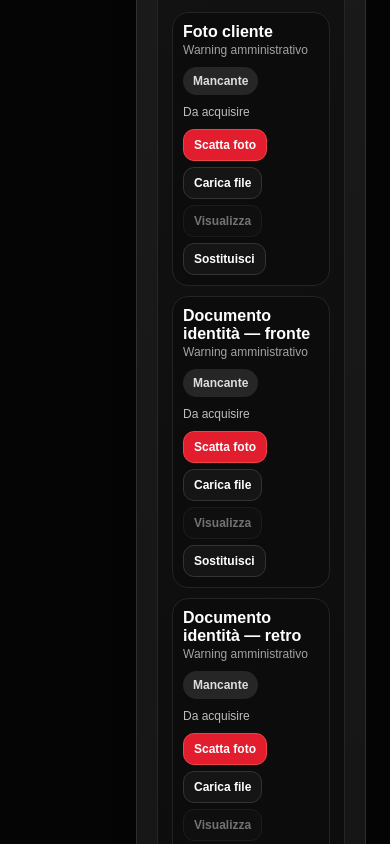
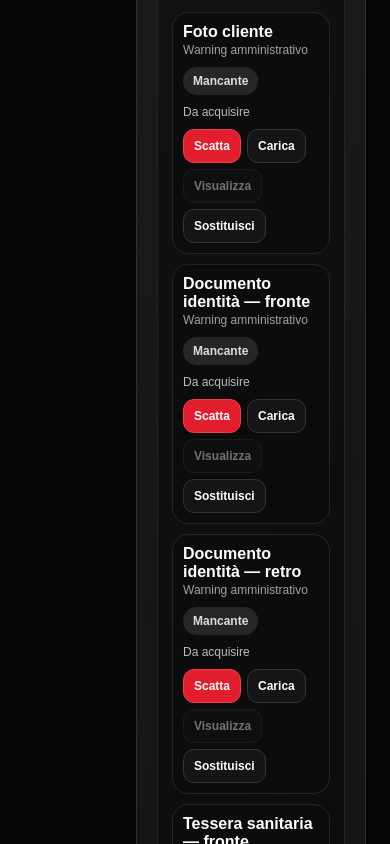
Before and after one commit to BodyGate/bodygate-admin, a Next.js app: page /customers/new in a window 390 px wide. Shown: the part 3160-4004 px from the top of the page. Built offline with nearby package versions, Linux system fonts and the light colour scheme; no server answers.

Commit message:
Fix native tablet document scanner inputs

```diff
--- a/app/customers/components/CustomerDocumentRows.tsx
+++ b/app/customers/components/CustomerDocumentRows.tsx
@@ -1,6 +1,6 @@
 "use client";
 
-import { useEffect, useMemo, useState } from "react";
+import { useEffect, useId, useMemo, useState } from "react";
 import DocumentScannerDrawer from "./DocumentScannerDrawer";
 import type { ScannerDocumentType } from "./documentScannerUtils";
 
@@ -52,7 +52,8 @@ function documentUrl(type: ScannerDocumentType, customer: any, doc?: ExistingDoc
 
 export default function CustomerDocumentRows({ customerId, customer, pendingDocuments = {}, onPendingChange, onUploaded, compactTitle = "Documenti e certificato" }: Props) {
   const [docs, setDocs] = useState<ExistingDocument[]>([]);
-  const [active, setActive] = useState<Row | null>(null);
+  const inputNamespace = useId().replace(/:/g, "");
+  const [active, setActive] = useState<(Row & { initialFile?: File; initialMode?: "camera" | "file" }) | null>(null);
   const [busyType, setBusyType] = useState<string>("");
   const [error, setError] = useState("");
 
@@ -70,6 +71,16 @@ export default function CustomerDocumentRows({ customerId, customer, pendingDocu
     docs.forEach((doc) => { if (doc.document_type && !map.has(doc.document_type)) map.set(doc.document_type, doc); });
     return map;
   }, [docs]);
+
+  function openScanner(row: Row, initialMode: "camera" | "file", initialFile?: File) {
+    setError("");
+    setActive({ ...row, initialMode, initialFile });
+  }
+
+  function handleNativeFileChange(row: Row, initialMode: "camera" | "file", file?: File) {
+    if (!file) return;
+    openScanner(row, initialMode, file);
+  }
 
   async function handleConfirm(file: File, metadata: any) {
     const type = metadata.documentType as ScannerDocumentType;
@@ -114,19 +125,29 @@ export default function CustomerDocumentRows({ customerId, customer, pendingDocu
       .row { display:grid; grid-template-columns:minmax(150px,1fr) 128px minmax(120px,1fr) auto; gap:10px; align-items:center; border:1px solid #242424; border-radius:16px; padding:10px; background:#0c0c0c; }
       .name { font-weight:900; } .sub { color:#a3a3a3; font-size:12px; margin-top:2px; }
       .badge { justify-self:start; border-radius:999px; padding:7px 10px; font-size:12px; font-weight:900; background:#262626; color:#ddd; } .valid,.uploaded{background:#052e18;color:#86efac}.expired,.non_operational,.error{background:#3b0711;color:#fda4af}.needs_dates{background:#422006;color:#fcd34d}
-      .detail { color:#bdbdbd; font-size:12px; } .actions{display:flex;gap:6px;flex-wrap:wrap;justify-content:flex-end} button{border:1px solid #333;background:#151515;color:#fff;border-radius:11px;padding:8px 10px;font-size:12px;font-weight:900;cursor:pointer} button.primary{background:#e11d2e;border-color:#ef4444} button:disabled{opacity:.42;cursor:not-allowed}.errorline{color:#fb7185;font-weight:800;font-size:13px;padding:0 4px}@media(max-width:820px){.row{grid-template-columns:1fr}.actions{justify-content:flex-start}}
+      .detail { color:#bdbdbd; font-size:12px; } .actions{display:flex;gap:6px;flex-wrap:wrap;justify-content:flex-end}.native-file{position:absolute;width:1px;height:1px;margin:-1px;padding:0;border:0;opacity:0;overflow:hidden;clip:rect(0 0 0 0);clip-path:inset(50%);white-space:nowrap;pointer-events:none}.buttonlike,button{border:1px solid #333;background:#151515;color:#fff;border-radius:11px;padding:8px 10px;font-size:12px;font-weight:900;cursor:pointer;text-decoration:none;line-height:1;display:inline-flex;align-items:center;justify-content:center;min-height:34px;-webkit-tap-highlight-color:transparent;touch-action:manipulation}.buttonlike.primary,button.primary{background:#e11d2e;border-color:#ef4444}.buttonlike.disabled,button:disabled{opacity:.42;cursor:not-allowed;pointer-events:none}.errorline{color:#fb7185;font-weight:800;font-size:13px;padding:0 4px}@media(max-width:820px){.row{grid-template-columns:1fr}.actions{justify-content:flex-start}}
     `}</style>
     <div className="head"><div><b>{compactTitle}</b><br/><span>Scanner compatto per reception e tablet</span></div></div>
     {rows.map((row) => {
       const status = statusFor(row); const doc = byType.get(row.type); const url = documentUrl(row.type, customer, doc, pendingDocuments[row.type]); const critical = row.type === "medical_certificate" && !["valid"].includes(status);
+      const cameraInputId = `${inputNamespace}-${row.type}-camera`;
+      const fileInputId = `${inputNamespace}-${row.type}-file`;
+      const disabled = busyType === row.type;
       return <div className="row" key={row.type}>
         <div><div className="name">{row.title}{row.side ? ` — ${row.side}` : ""}</div><div className="sub">{critical ? "Bloccante accesso" : row.optional ? "Opzionale" : "Warning amministrativo"}</div></div>
         <div className={`badge ${status}`}>{labels[status]}</div>
         <div className="detail">{row.type === "medical_certificate" ? `${pendingDocuments.medical_certificate?.validFrom || customer?.medical_certificate_start_date || customer?.medical_certificate_start || "data inizio mancante"} → ${pendingDocuments.medical_certificate?.validUntil || customer?.medical_certificate_end_date || customer?.medical_certificate_end || "data fine mancante"}` : doc?.created_at ? `Aggiornato ${new Date(doc.created_at).toLocaleDateString("it-IT")}` : pendingDocuments[row.type] ? "Pronto per salvataggio cliente" : "Da acquisire"}</div>
-        <div className="actions"><button type="button" className="primary" onClick={() => setActive(row)} disabled={busyType === row.type}>Scatta foto</button><button type="button" onClick={() => setActive(row)} disabled={busyType === row.type}>Carica file</button><button type="button" onClick={() => url && window.open(url, "_blank", "noopener,noreferrer")} disabled={!url}>Visualizza</button><button type="button" onClick={() => setActive(row)} disabled={busyType === row.type}>{url || doc ? "Sostituisci" : "Sostituisci"}</button></div>
+        <div className="actions">
+          <input id={cameraInputId} className="native-file" type="file" accept="image/*" capture="environment" disabled={disabled} onChange={(e) => { handleNativeFileChange(row, "camera", e.currentTarget.files?.[0]); e.currentTarget.value = ""; }} />
+          <label className={`buttonlike primary${disabled ? " disabled" : ""}`} htmlFor={disabled ? undefined : cameraInputId} aria-disabled={disabled}>Scatta</label>
+          <input id={fileInputId} className="native-file" type="file" accept="image/*,.pdf" disabled={disabled} onChange={(e) => { handleNativeFileChange(row, "file", e.currentTarget.files?.[0]); e.currentTarget.value = ""; }} />
+          <label className={`buttonlike${disabled ? " disabled" : ""}`} htmlFor={disabled ? undefined : fileInputId} aria-disabled={disabled}>Carica</label>
+          <button type="button" onClick={() => url && window.open(url, "_blank", "noopener,noreferrer")} disabled={!url}>Visualizza</button>
+          <button type="button" onClick={() => openScanner(row, "file")} disabled={disabled}>{url || doc ? "Sostituisci" : "Sostituisci"}</button>
+        </div>
       </div>;
     })}
     {error ? <div className="errorline">{error}</div> : null}
-    {active ? <DocumentScannerDrawer open title={`${active.title}${active.side ? ` — ${active.side}` : ""}`} documentType={active.type} onClose={() => setActive(null)} onConfirm={async (file, meta) => { try { await handleConfirm(file, meta); } catch (err: any) { setError(err?.message || "Errore upload documento"); setBusyType(""); throw err; } }} /> : null}
+    {active ? <DocumentScannerDrawer open title={`${active.title}${active.side ? ` — ${active.side}` : ""}`} documentType={active.type} initialFile={active.initialFile} initialMode={active.initialMode} onClose={() => setActive(null)} onConfirm={async (file, meta) => { try { await handleConfirm(file, meta); } catch (err: any) { setError(err?.message || "Errore upload documento"); setBusyType(""); throw err; } }} /> : null}
   </div>;
 }
--- a/app/customers/components/DocumentScannerDrawer.tsx
+++ b/app/customers/components/DocumentScannerDrawer.tsx
@@ -7,16 +7,25 @@ type Props = {
   open: boolean;
   title: string;
   documentType: ScannerDocumentType;
+  initialFile?: File;
+  initialMode?: "camera" | "file";
   onClose: () => void;
   onConfirm: (file: File, metadata: { originalName: string; size: number; mimeType: string; documentType: ScannerDocumentType }) => Promise<void> | void;
 };
 
-export default function DocumentScannerDrawer({ open, title, documentType, onClose, onConfirm }: Props) {
+export default function DocumentScannerDrawer({ open, title, documentType, initialFile, initialMode, onClose, onConfirm }: Props) {
   const [file, setFile] = useState<File | null>(null);
   const [preview, setPreview] = useState("");
   const [error, setError] = useState("");
   const [loading, setLoading] = useState(false);
   const [success, setSuccess] = useState(false);
+
+  useEffect(() => {
+    if (!open) return;
+    setError("");
+    setSuccess(false);
+    setFile(initialFile || null);
+  }, [open, initialFile, initialMode]);
 
   useEffect(() => {
     if (!file || !isImageFile(file)) {
@@ -84,7 +93,7 @@ export default function DocumentScannerDrawer({ open, title, documentType, onClo
         .file-action { position: relative; border: 1px solid #333; background: #151515; color: #fff; border-radius: 14px; padding: 12px 14px; font-weight: 900; cursor: pointer; text-align: center; min-height: 46px; display: inline-flex; align-items: center; justify-content: center; -webkit-tap-highlight-color: transparent; touch-action: manipulation; }
         .file-action.primary-action { background: #e11d2e; border-color: #ef4444; }
         .file-action.disabled { opacity: .45; cursor: not-allowed; pointer-events: none; }
-        .file-input { position: absolute; inline-size: 1px; block-size: 1px; opacity: 0; overflow: hidden; clip-path: inset(50%); white-space: nowrap; }
+        .file-input { position: absolute; width: 1px; height: 1px; margin: -1px; padding: 0; border: 0; opacity: 0; overflow: hidden; clip: rect(0 0 0 0); clip-path: inset(50%); white-space: nowrap; pointer-events: none; }
         .stage { border:1px solid #2d2d2d; border-radius:22px; min-height:330px; background: radial-gradient(circle at top,#1d1d1d,#080808); display:flex; align-items:center; justify-content:center; overflow:hidden; padding:14px; }
         img { width:100%; height:100%; max-height:420px; object-fit:contain; border-radius:16px; }
         .empty, .pdf { text-align:center; color:#b8b8b8; display:grid; gap:8px; } .pdf b { color:#fff; font-size:28px; }
@@ -97,14 +106,14 @@ export default function DocumentScannerDrawer({ open, title, documentType, onClo
           {preview ? <img src={preview} alt="Anteprima scansione" /> : file && isPdfFile(file) ? <div className="pdf"><b>PDF</b><span>Documento pronto per la conferma</span></div> : <div className="empty"><b>Nessuna scansione</b><span>Usa la camera o carica un file.</span></div>}
         </div>
         <div className="actions">
-          <label className={`file-action primary-action${loading ? " disabled" : ""}`} aria-disabled={loading}>
+          <label className={`file-action primary-action${loading ? " disabled" : ""}`} htmlFor="scanner-camera-input" aria-disabled={loading}>
             <span>Scatta foto</span>
-            <input className="file-input" type="file" accept="image/*" capture="environment" disabled={loading} onChange={(e) => { pick(e.target.files?.[0]); e.currentTarget.value = ""; }} />
           </label>
-          <label className={`file-action${loading ? " disabled" : ""}`} aria-disabled={loading}>
+          <input id="scanner-camera-input" className="file-input" type="file" accept="image/*" capture="environment" disabled={loading} onChange={(e) => { pick(e.currentTarget.files?.[0]); e.currentTarget.value = ""; }} />
+          <label className={`file-action${loading ? " disabled" : ""}`} htmlFor="scanner-file-input" aria-disabled={loading}>
             <span>Carica file</span>
-            <input className="file-input" type="file" accept="image/*,.pdf" disabled={loading} onChange={(e) => { pick(e.target.files?.[0]); e.currentTarget.value = ""; }} />
           </label>
+          <input id="scanner-file-input" className="file-input" type="file" accept="image/*,.pdf" disabled={loading} onChange={(e) => { pick(e.currentTarget.files?.[0]); e.currentTarget.value = ""; }} />
           <button type="button" onClick={() => setFile(null)} disabled={!file || loading}>Ripeti</button>
           <button type="button" onClick={rotate} disabled={!file || !isImageFile(file) || loading}>Ruota</button>
           <button className="primary wide" type="button" onClick={confirm} disabled={!file || loading}>{loading ? "Elaborazione..." : "Conferma scansione"}</button>
```
